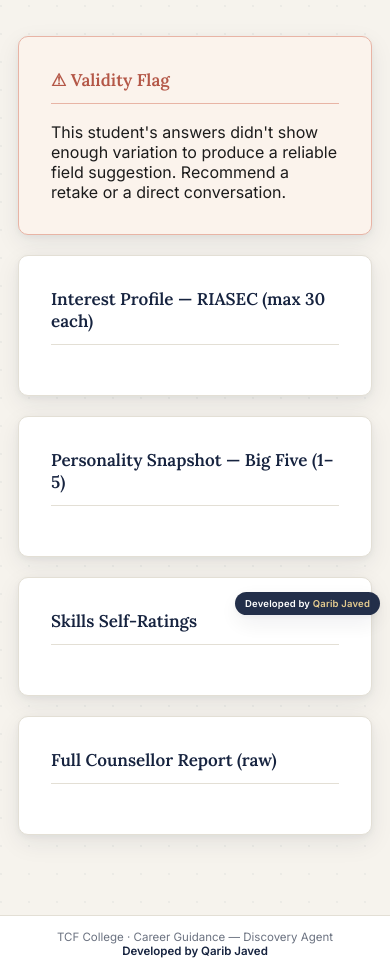
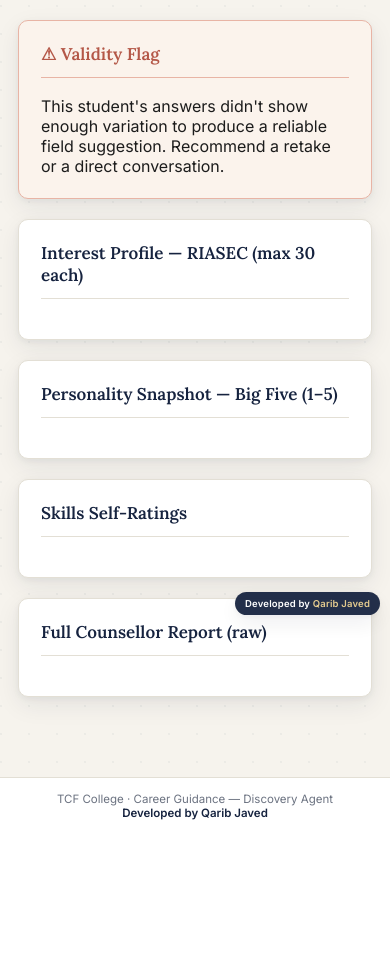
Before and after one commit to javedqarib332-art/CareerPilot-The-Citizens-Foundation-College, a Flask app: template templates/dashboard_detail.html in a window 390 px wide. Shown: the part 219-1191 px from the top of the page. After the commit the page ends 1039 px from the top, so only its background shows below. Run offline with Flask 3, Linux system fonts and the light colour scheme; the template is opened without the code that fills it, so the values that code supplies are empty.

Commit message:
Update dashboard_detail.html

```diff
--- a/templates/dashboard_detail.html
+++ b/templates/dashboard_detail.html
@@ -46,6 +46,14 @@
   .validity-card h3 { color: #B45747; border-bottom-color: #E8B4A5; }
 
   pre { white-space: pre-wrap; font-family: 'Inter', sans-serif; font-size: 13.5px; line-height: 1.65; color: var(--ink); }
+
+  @media (max-width: 600px) {
+    .wrap { padding: 32px 18px 60px; }
+    .card { padding: 22px; }
+    h1 { font-size: 24px; }
+    .bar-row .bar-label { font-size: 12.5px; }
+    pre { font-size: 12.5px; }
+  }
 </style>
 </head>
 <body>
```
